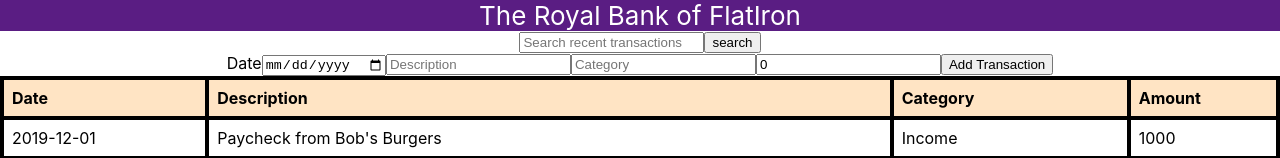
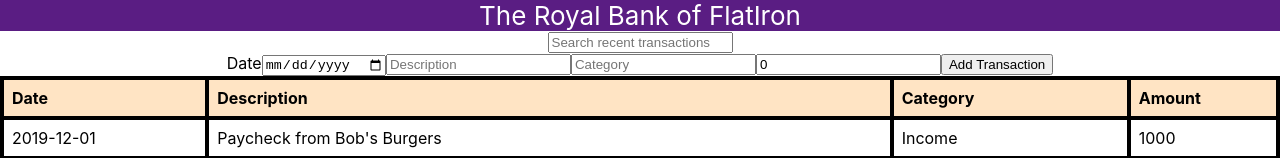
Before and after one commit to carenwaks/Bank-of-flatiron-code-challenge, a React (Create React App) app in the folder bank-of-flatiron/: page / in a window 1280 px wide. Shown: the top 158 px of the page. Built offline with nearby package versions, Linux system fonts and the light colour scheme; data requests are answered from the project's data file.

Commit message:
Updated readme

```diff
--- a/bank-of-flatiron/src/App.js
+++ b/bank-of-flatiron/src/App.js
@@ -6,6 +6,7 @@ import TransacFilter from './components/TransacFilter';
 
 function App() {
    const [transactions,setTransactions] = useState([])
+   const [search,setSearch] = useState("")
    useEffect(() => {
     fetch("http://localhost:3001/transactions")
       .then((r) => r.json())
@@ -27,13 +28,11 @@ function App() {
       .then((r) => r.json())
       .then(newTransac => setTransactions(transaction => [...transaction,newTransac]))
       .catch(error => alert(error))
-
     }
 
-    function handleSearch (search) {
-      console.log(search);
-      setTransactions(transactions => transactions.filter(transaction => transaction.description === search.value))
-
+    const filterTransactions=transactions.filter(transaction => search === ""? true: transaction.description.includes(search))
+    function handleOnSearch (search) {
+      setSearch(search)
     }
 
 
@@ -42,9 +41,9 @@ function App() {
       <header className="App-header">
       The Royal Bank of FlatIron
       </header>
-        <TransacFilter onSearching={handleSearch}/>
+        <TransacFilter onSearching={handleOnSearch}/>
         <TransacForm onSubmitting={handleTransacUpdate}/>
-        <Transactions transactions={transactions} />
+        <Transactions transactions={filterTransactions} />
     </div>
   );
 }
--- a/bank-of-flatiron/src/components/TransacFilter.js
+++ b/bank-of-flatiron/src/components/TransacFilter.js
@@ -1,17 +1,18 @@
-import React, {useState} from "react";
+import React,{useState} from "react";
 
 function TransacFilter({onSearching}) {
+
   const [search,setSearch]=useState("")
   function handleDescriptionSearch (event) {
     setSearch(event.target.value)
-    onSearching(search)
+    onSearching(search);
   }
+
 
   return (
     <div className="descriptions">
         <form>
          <input  value={search} type="text" placeholder="Search recent transactions" onChange={handleDescriptionSearch} />
-        <button >search</button>
         </form>
     </div>
   );
```
Also changed, not shown: 1 other file (tests, documents, lock files or other folders).
